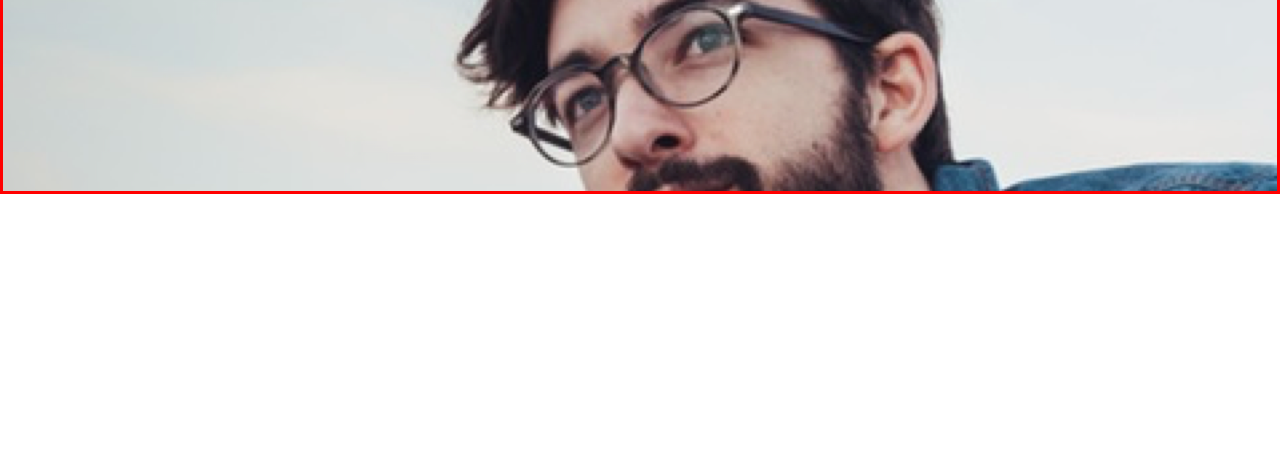
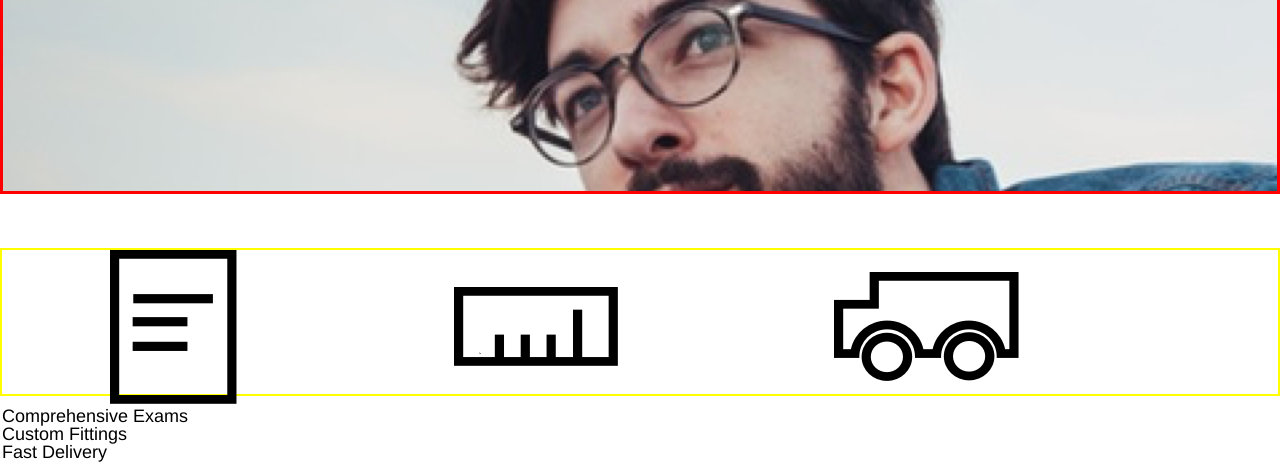
Before and after one commit to whoizaghst/Tortoiseshell, a plain HTML site: page index.html in a window 1280 px wide. Shown: the part 364-826 px from the top of the page. Before the commit the page ends 800 px from the top, so only its background shows below. Drawn offline with Linux system fonts and the light colour scheme.

Commit message:
V0.5 added 'R' instead of 'r' in resources

```diff
--- a/Resources/CSS/style.css
+++ b/Resources/CSS/style.css
@@ -16,7 +16,7 @@ html{
 
 }
 
-/* Banner  strip at the top with menu options*/
+/*BANNER TOP WITH MENU AND BACKGROUND IMG*/
 
 .bannerbackground{
   z-index: 1;
@@ -78,4 +78,17 @@ html{
   font-weight: bold;
 }
 
-/*BANNER TOP WITH BACKGROUND IMG*/
+/* ADVANTAGES OF Tortoiseshell OPTICS IMG */
+
+.img{
+  border: 2px solid yellow;
+  margin: 3rem auto;
+  display: flex;
+  height: 8rem;
+  flex-wrap: wrap;
+  align-items: flex-start;
+}
+.img1{
+  margin: auto 6rem;
+
+}
--- a/index.html
+++ b/index.html
@@ -1,8 +1,8 @@
 <!DOCTYPE html>
 <html>
 <head>
-  <link rel="stylesheet" type="text/css" href="resources/css/reset.css">
-  <link rel="stylesheet" type="text/css" href="resources/css/style.css">
+  <link rel="stylesheet" type="text/css" href="Resources/css/reset.css">
+  <link rel="stylesheet" type="text/css" href="Resources/css/style.css">
   <title>Tortoiseshell Optics</title>
 </head>
 
@@ -10,7 +10,7 @@
 
 <div class="maincontainer">
 
-    <!-- BANNER TOP WITH MENU OPIONS -->
+    <!-- BANNER TOP WITH MENU AND BACKGROUND IMG -->
 
     <div class="bannerbackground">
       <div class="bannercontainer">
@@ -24,13 +24,34 @@
           <h4>Contact</h4>
         </div>
       </div>
-
-  <!-- BANNER TOP WITH BACKGROUND IMG -->
-
       <div class="slogan">
         <h2>DON'T JUST LOOK, SEE.</h2>
       </div>
     </div>
+
+<!-- ADVANTAGES OF Tortoiseshell OPTICS IMG -->
+
+    <div class="img">
+      <div class="img1">
+        <img src="Resources\Pictures\paper-icon.png">
+      </div>
+      <div class="img1">
+        <img src="Resources\Pictures\ruler-icon.png">
+      </div>
+      <div class="img1">
+        <img src="Resources\Pictures\truck-icon.png">
+      </div>
+      <div class="img1txt">
+        <h5>Comprehensive Exams</h5>
+        <h5>Custom Fittings</h5>
+        <h5>Fast Delivery</h5>
+      </div>
+    </div>
+
+
+
+
+
   </div>
 
   <!--
```
